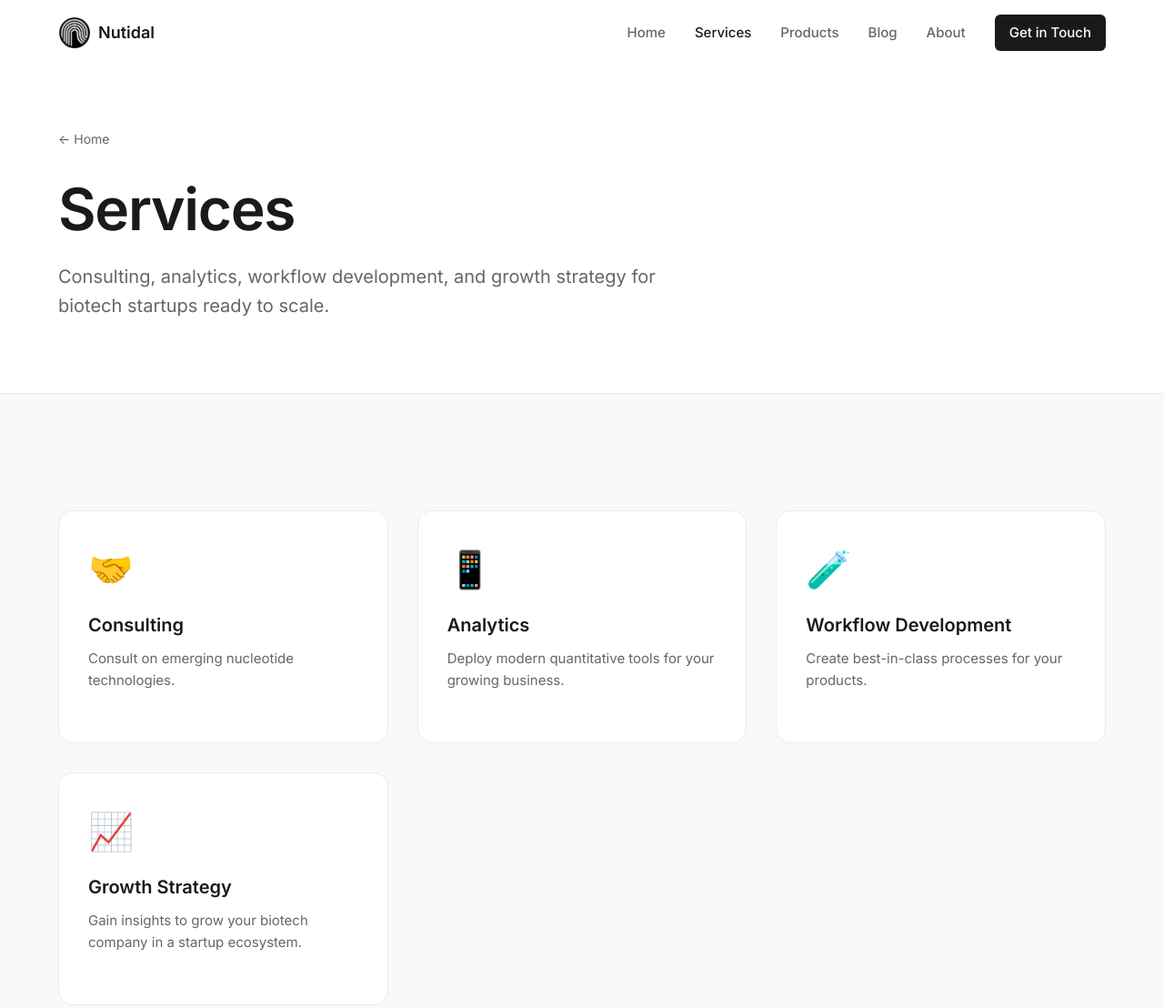
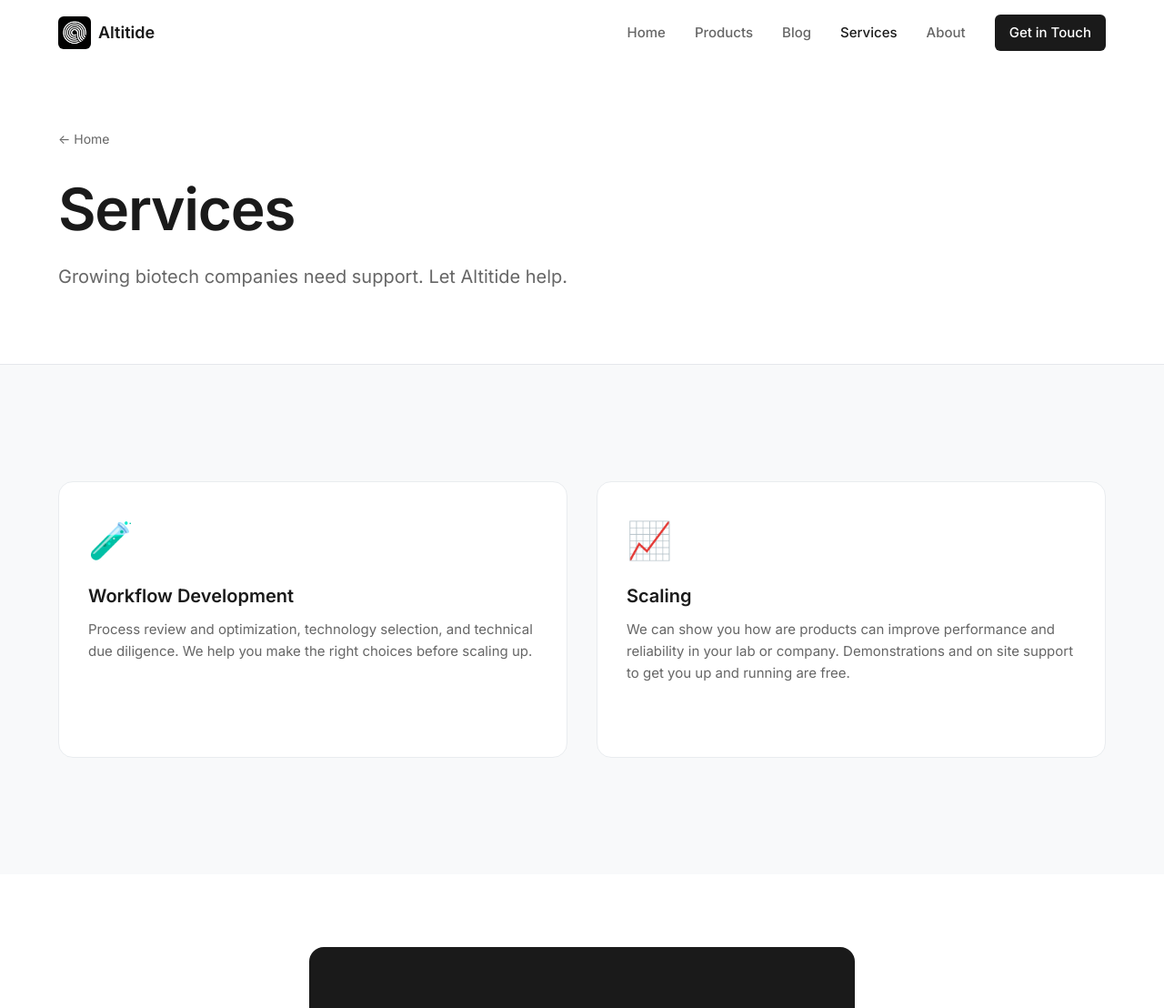
Before and after one commit to grewelle/altitide, a plain HTML site: page services/index.html in a window 1280 px wide. Shown: the top 1108 px of the page at 91% size. Drawn offline with Linux system fonts and the light colour scheme.

Commit message:
Update index.html

```diff
--- a/services/index.html
+++ b/services/index.html
@@ -3,15 +3,15 @@
 <head>
     <meta charset="UTF-8">
     <meta name="viewport" content="width=device-width, initial-scale=1.0">
-    <title>Services | Nutidal</title>
+    <title>Services | Altitide</title>
     <meta name="description" content="AI-powered services for lead generation, website building, email outreach, app development, and App Store optimization. Automate your growth.">
-    <link rel="canonical" href="https://nutidal.com/services/">
+    <link rel="canonical" href="https://altitide.com/services/">
     <link rel="preconnect" href="https://fonts.googleapis.com">
     <link rel="preconnect" href="https://fonts.gstatic.com" crossorigin>
     <link href="https://fonts.googleapis.com/css2?family=Inter:wght@400;500;600;700&display=swap" rel="stylesheet">
     <link rel="stylesheet" href="../styles.css">
     <link rel="stylesheet" href="services.css">
-    <link rel="icon" href="/images/nutidal_logo_circle.png" type="image/x-icon">
+    <link rel="icon" href="/images/altitideLogo.png" type="image/x-icon">
     <style>
         .services-cards { display: grid; grid-template-columns: repeat(auto-fit, minmax(320px, 1fr)); gap: 2rem; margin: 3rem 0; }
         .service-card { background: #fff; border-radius: 16px; padding: 2rem; border: 1px solid #e9ecef; transition: transform 0.2s, box-shadow 0.2s; display: flex; flex-direction: column; }
@@ -30,14 +30,14 @@
     <nav class="nav">
         <div class="nav-container">
             <a href="/" class="nav-logo">
-                <img src="/images/nutidal_logo_circle.png" alt="Nutidal" width="50" height="50">
-                Nutidal
+                <img src="/images/altitideLogo.png" alt="Altitide" width="50" height="50">
+                Altitide
             </a>
             <div class="nav-links">
                 <a href="/">Home</a>
-                <a href="/services/" class="active">Services</a>
                 <a href="/products/">Products</a>
                 <a href="/blog/">Blog</a>
+                <a href="/services/" class="active">Services</a>
                 <a href="/about/">About</a>
                 <a href="/contact/" class="nav-cta">Get in Touch</a>
             </div>
@@ -54,7 +54,7 @@
             <div class="container">
                 <a href="/" class="back-link">← Home</a>
                 <h1>Services</h1>
-                <p class="page-subtitle">Consulting, analytics, workflow development, and growth strategy for biotech startups ready to scale.</p>
+                <p class="page-subtitle">Growing biotech companies need support. Let Altitide help.</p>
             </div>
         </header>
 
@@ -62,28 +62,17 @@
             <div class="container">
 
                 <div class="services-cards">
-                    <a href="/services/" class="service-card">
-                        <span class="service-card-icon">🤝</span>
-                        <h3>Consulting</h3>
-                        <p>Consult on emerging nucleotide technologies.</p>
-                    </a>
-
-                    <a href="/services/" class="service-card">
-                        <span class="service-card-icon">📱</span>
-                        <h3>Analytics</h3>
-                        <p>Deploy modern quantitative tools for your growing business.</p>
-                    </a>
 
                     <a href="/services/" class="service-card">
                         <span class="service-card-icon">🧪</span>
                         <h3>Workflow Development</h3>
-                        <p>Create best-in-class processes for your products.</p>
+                        <p>Process review and optimization, technology selection, and technical due diligence. We help you make the right choices before scaling up.</p>
                     </a>
 
                     <a href="/services/app-builder/" class="service-card">
                         <span class="service-card-icon">📈</span>
-                        <h3>Growth Strategy</h3>
-                        <p>Gain insights to grow your biotech company in a startup ecosystem.</p>
+                        <h3>Scaling</h3>
+                        <p>We can show you how are products can improve performance and reliability in your lab or company. Demonstrations and on site support to get you up and running are free.</p></p>
                     </a>
                 </div>
             </div>
@@ -93,7 +82,7 @@
         <section class="section cta-section">
             <div class="container">
                 <div class="cta-block">
-                    <h2>Ready to grow?</h2>
+                    <h2>Ready to scale?</h2>
                     <p>Tell us what you're trying to accomplish. We'll help you figure it out.</p>
                     <a href="/contact/" class="btn btn-primary btn-large">Free Consultation</a>
                 </div>
@@ -105,19 +94,19 @@
         <div class="container">
             <div class="footer-content">
                 <div class="footer-brand">
-                    <span class="footer-logo">Nutidal LLC</span>
-                    <p>Building biotech that works.</p>
+                    <span class="footer-logo">Altitide LLC</span>
+                    <p>High quality, high throughput nucleotide technologies.</p>
                 </div>
                 <div class="footer-links">
-                    <a href="/services/">Services</a>
                     <a href="/products/">Products</a>
                     <a href="/blog/">Blog</a>
+                    <a href="/services/">Services</a>
                     <a href="/about/">About</a>
                     <a href="/contact/">Contact</a>
                 </div>
             </div>
             <div class="footer-bottom">
-                <p>&copy; 2026 Nutidal LLC. All rights reserved.</p>
+                <p>&copy; 2026 Altitide LLC. All rights reserved.</p>
                 <nav class="footer-legal">
                 </nav>
             </div>
```
